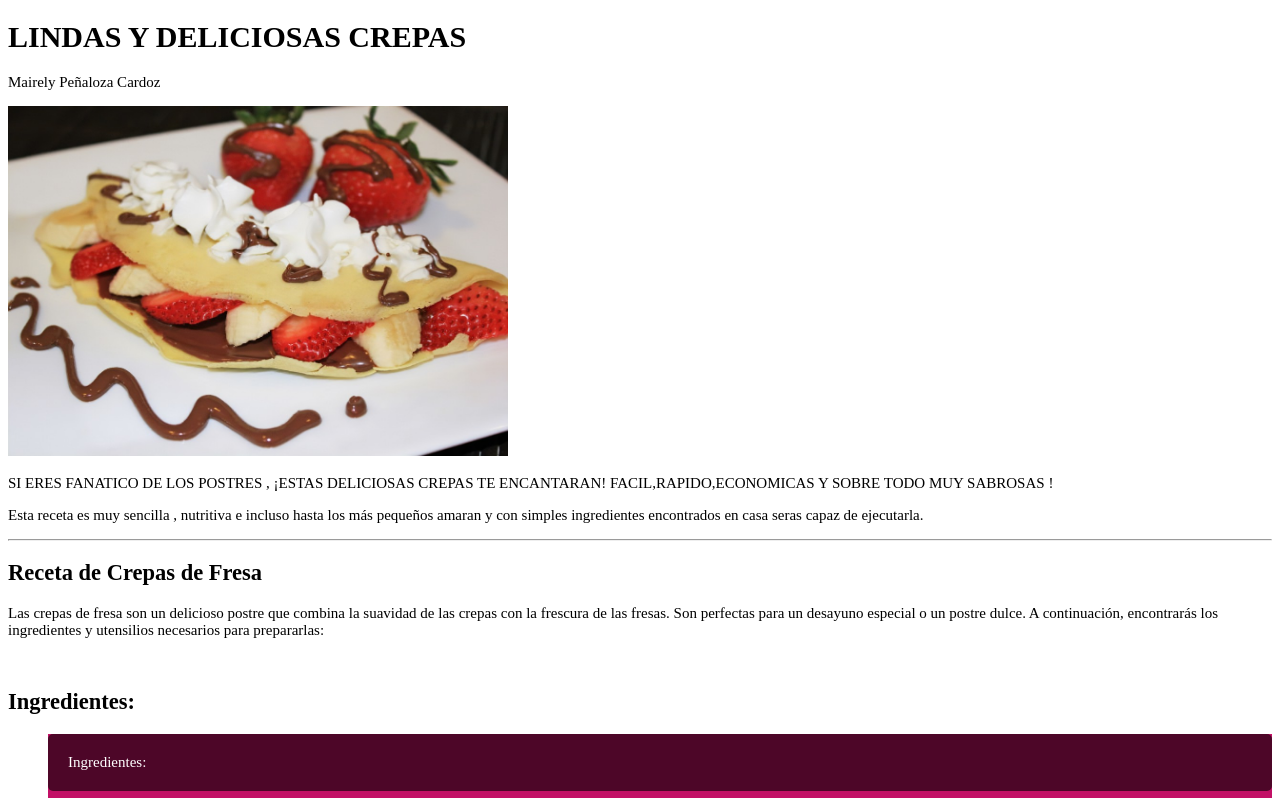
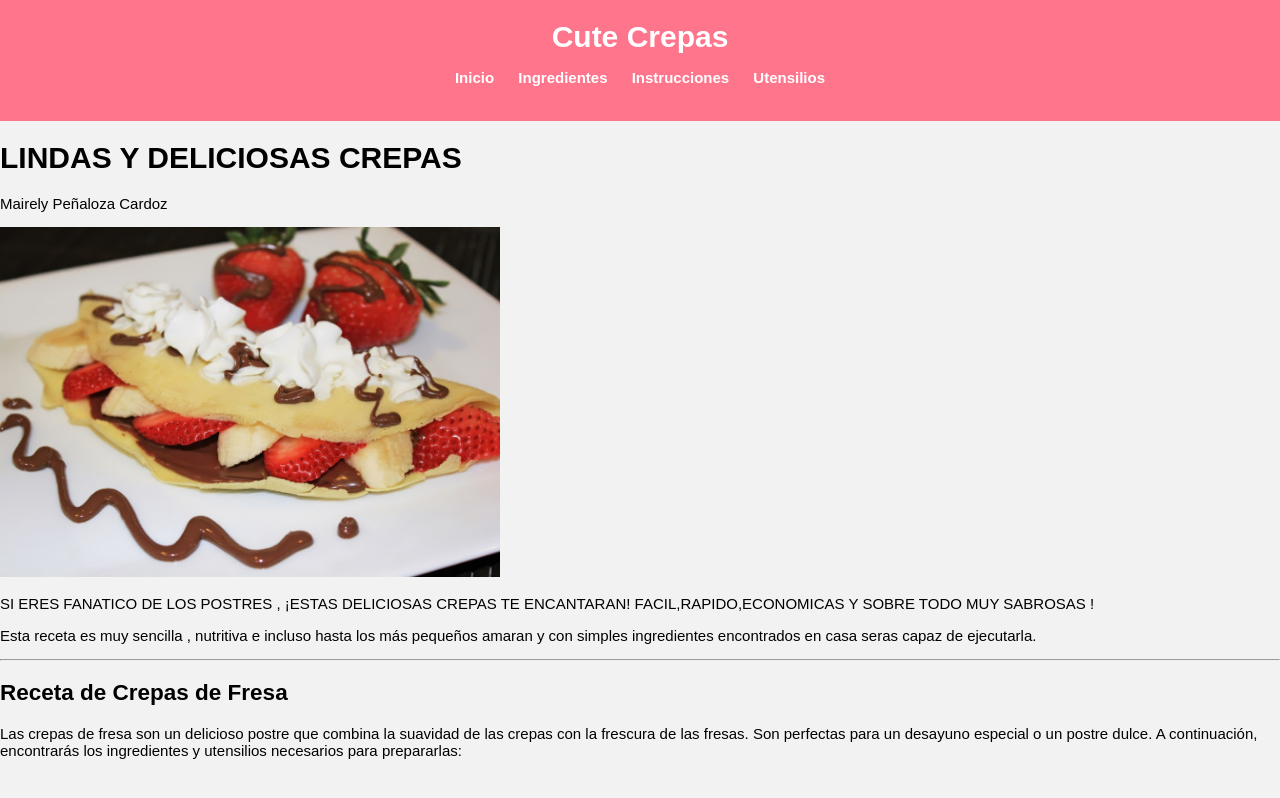
Before and after one commit to zMairely/TareaWeb, a plain HTML site: page actividad_1.html in a window 1280 px wide. Shown: the top 798 px of the page. Drawn offline with Linux system fonts and the light colour scheme.

Commit message:
renovacion

```diff
--- a/actividad_1.html
+++ b/actividad_1.html
@@ -9,6 +9,23 @@
 
 </head>
 <body>
+
+
+    <div class="container">
+        <div class="header">
+            <h1>Cute Crepas</h1>
+        </div>
+        <div class="menu">
+            <ul>
+                <li>Inicio</li>
+                <li>Ingredientes</li>
+                <li>Instrucciones</li>
+                <li>Utensilios</li>
+            </ul>
+        </div>
+    </div>
+
+
 
     <h1>LINDAS Y DELICIOSAS CREPAS </h1>
 
--- a/style.css
+++ b/style.css
@@ -1,3 +1,38 @@
+
+/* Estilos generales */
+body {
+    margin: 0;
+    padding: 0;
+    font-family: Arial, sans-serif;
+    background-color: #f2f2f2;
+}
+
+.container {
+    background-color: rgb(255, 117, 140);
+    padding: 20px;
+    text-align: center;
+}
+
+.header h1 {
+    margin: 0;
+    color: white;
+}
+
+.menu ul {
+    list-style-type: none;
+    padding: 0;
+}
+
+.menu ul li {
+    display: inline;
+    margin: 0 10px;
+    color: white;
+    font-weight: bold;
+}
+
+
+
+
 #parrafo3{
     color: black;
     font-size: 100px;
```
